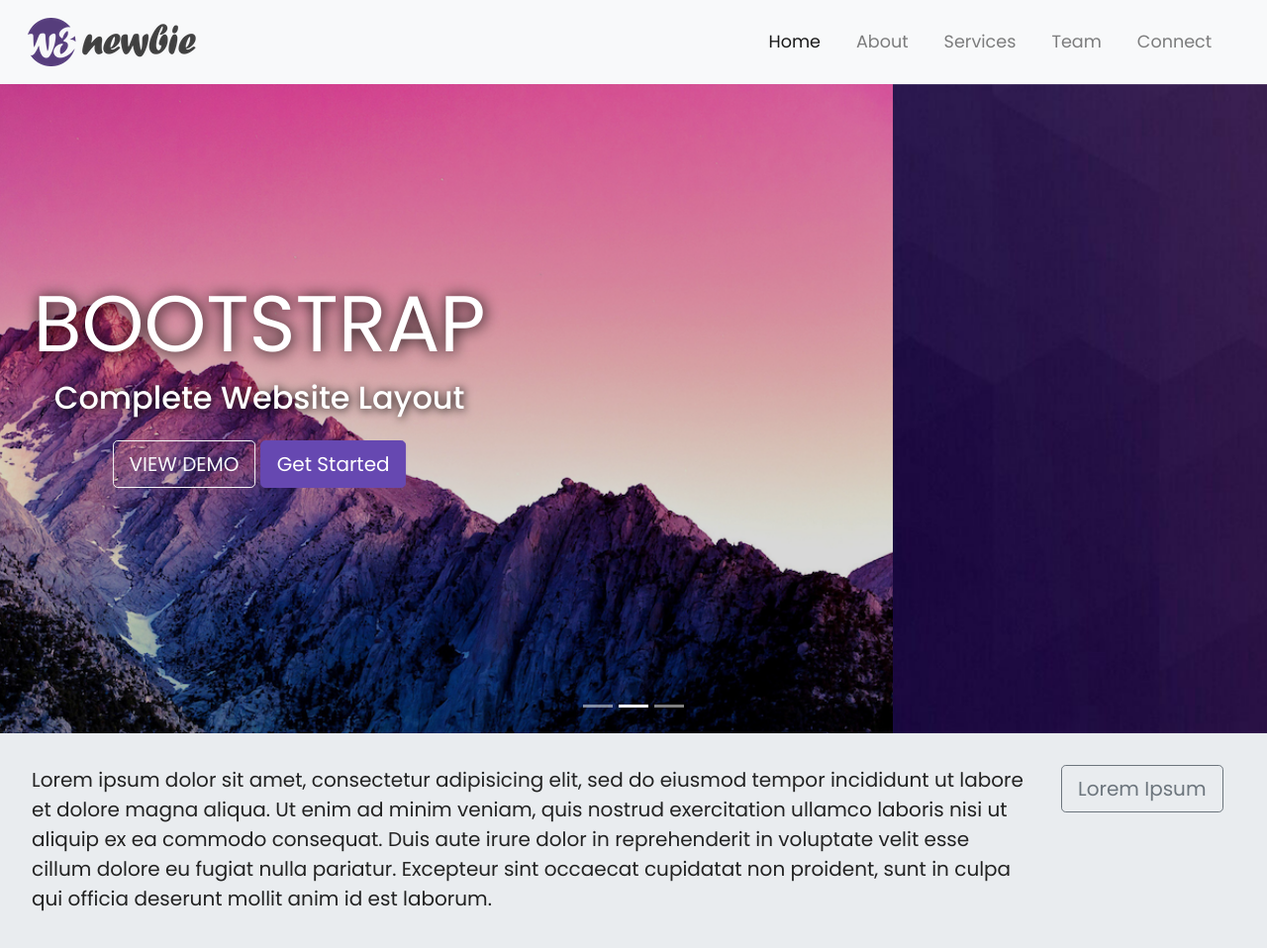
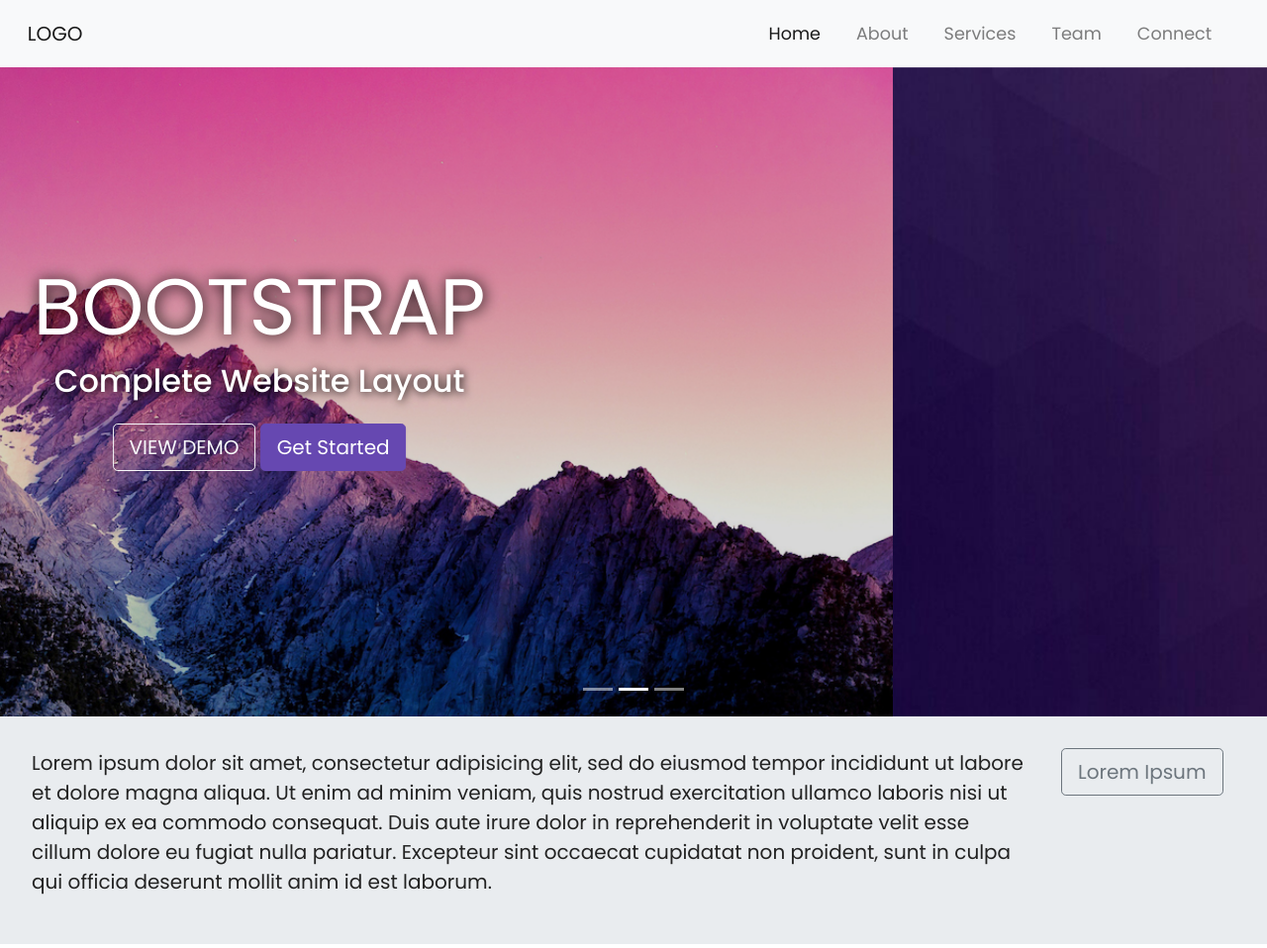
Before and after one commit to marcin-zybura/bootstrap_testwebsite, a website: page index.html in a window 1280 px wide. Shown: the top 958 px of the page at 99% size. Drawn offline with nearby package versions, Linux system fonts and the light colour scheme.

Commit message:
tutorial logo removed

```diff
--- a/index.html
+++ b/index.html
@@ -15,7 +15,7 @@
   <nav class="navbar navbar-expand-md navbar-light bg-light sticky-top">
     <div class="container-fluid">
       <a class="navbar-brand" href="#">
-        <img src="img/logo.png" alt="logo">
+        LOGO
       </a>
       <button class="navbar-toggler" type="button" data-toggle="collapse" data-target="#navbarResponsive">
         <span class="navbar-toggler-icon"></span>
@@ -250,7 +250,7 @@
     <div class="container-fluid padding">
       <div class="row text-center">
         <div class="col-md-4">
-          <img src="img/w3newbie.png" alt="">
+          LOGO
           <hr class="light">
           <p>666-666-666</p>
           <p>email@email.com</p>
```
Also changed, not shown: img/logo.png (deleted), img/w3newbie.png (deleted).
